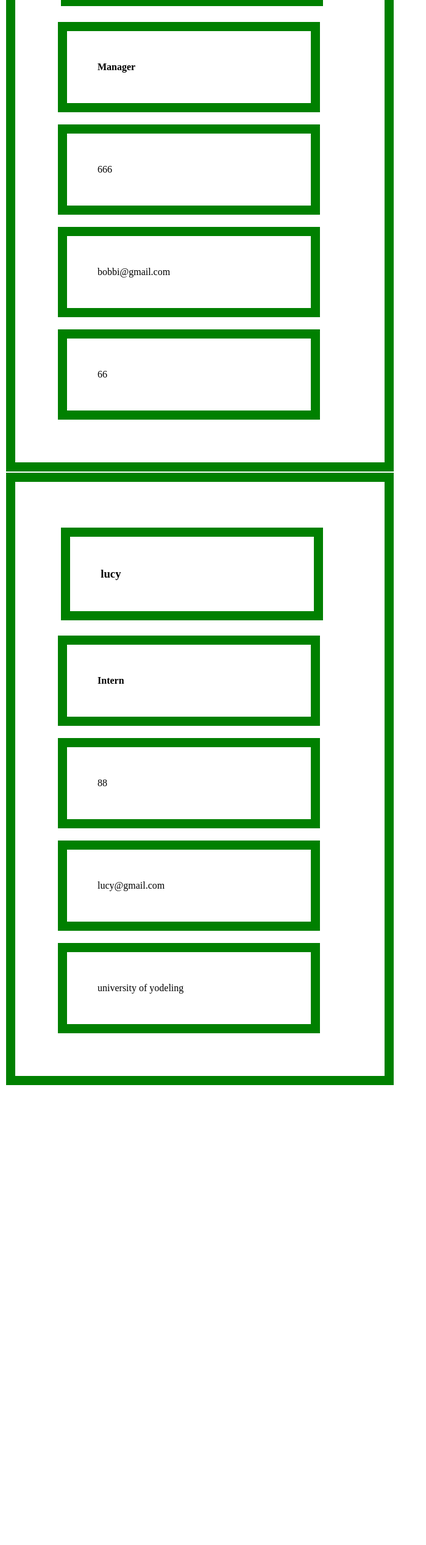
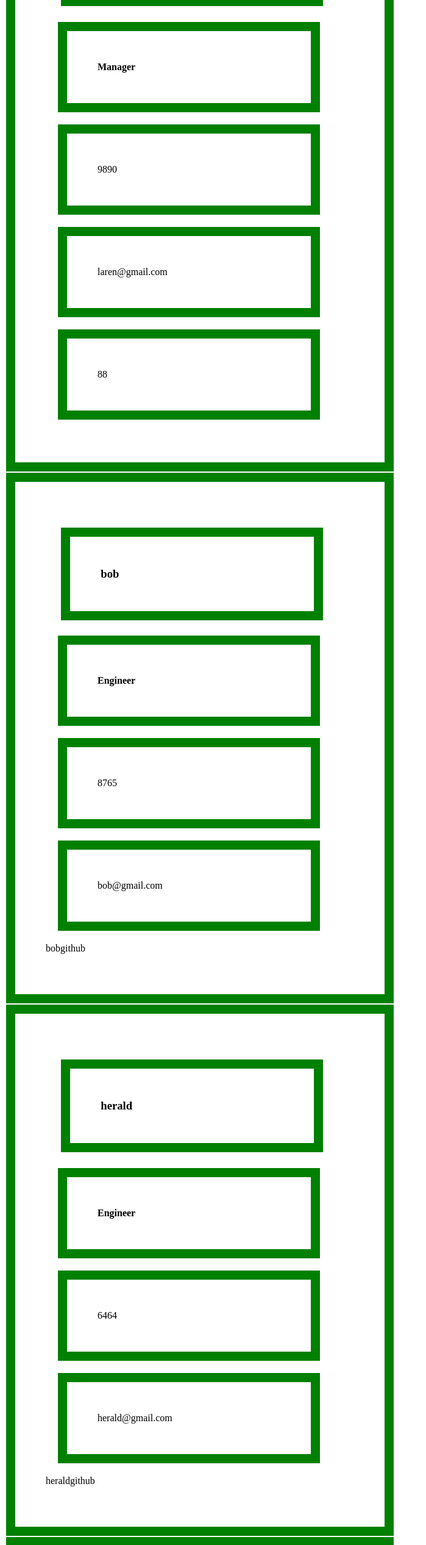
Before and after one commit to Re1d0n/Team-Profile-Generator, a website: page TeamProfileGenerator.html in a window 1280 px wide. Shown: the part 240-2773 px from the top of the page at 61% size, without its empty margins (0-699 px from the left). Before the commit the page ends 2027 px from the top, so only its background shows below. Drawn offline with Linux system fonts and the light colour scheme.

Commit message:
finished

```diff
--- a/TeamProfileGenerator.html
+++ b/TeamProfileGenerator.html
@@ -11,19 +11,37 @@
 <body>
     <article class="Manager">
         <div class="">
-          <h3 class="Name">bobbi</h3>
+          <h3 class="Name">laren</h3>
           <h4 class="Position">Manager</h4>
-          <p class="ID">666</p>
-          <p class="Email">bobbi@gmail.com</p>
-          <p class="officeNumber">66</p>
+          <p class="ID">9890</p>
+          <p class="Email">laren@gmail.com</p>
+          <p class="officeNumber">88</p>
         </div>
       </article>
+<article class="Engineer">
+<div class="">
+  <h3 class="Name">bob</h3>
+  <h4 class="Position">Engineer</h4>
+  <p class="ID">8765</p>
+  <p class="Email">bob@gmail.com</p>
+  <p class="Github">bobgithub</p>
+</div>
+</article>
+<article class="Engineer">
+<div class="">
+  <h3 class="Name">herald</h3>
+  <h4 class="Position">Engineer</h4>
+  <p class="ID">6464</p>
+  <p class="Email">herald@gmail.com</p>
+  <p class="Github">heraldgithub</p>
+</div>
+</article>
   <article class="Intern">
   <div class="">
-    <h3 class="Name">lucy</h3>
+    <h3 class="Name">sam</h3>
     <h4 class="Position">Intern</h4>
-    <p class="ID">88</p>
-    <p class="Email">lucy@gmail.com</p>
-    <p class="School">university of yodeling</p>
+    <p class="ID">53</p>
+    <p class="Email">sam@gmail.com</p>
+    <p class="School">university of oregon</p>
   </div>
 </article>
```
